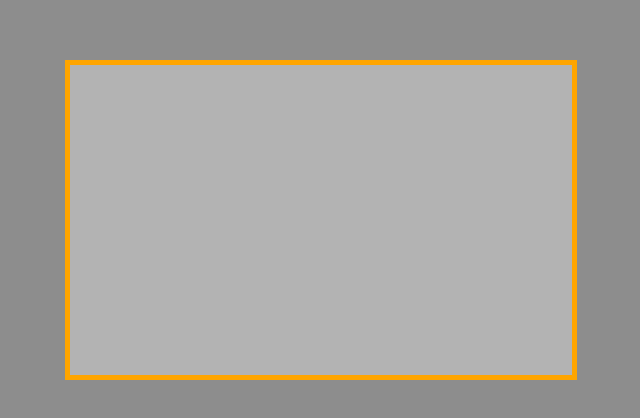
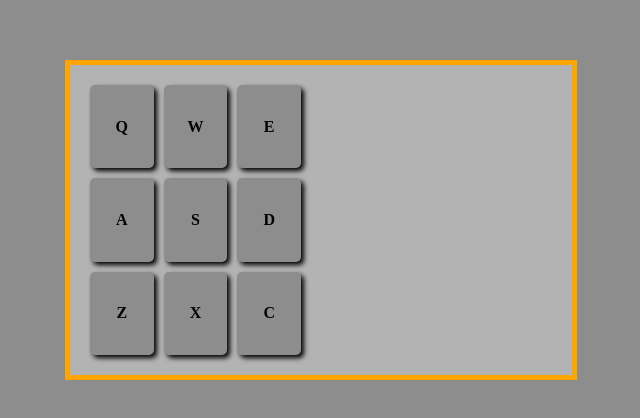
Before and after one commit to mdtagg/React_Drum_Kit, a React (Vite) app: page / in a window 1280 px wide. Shown: the part 180-598 px from the top of the page, without its empty margins (319-959 px from the left). Built offline with nearby package versions, Linux system fonts and the light colour scheme.

Commit message:
drum pad buttons added and styled

```diff
--- /dev/null
+++ b/src/DrumKeys/index.css
@@ -0,0 +1,18 @@
+.key-container {
+    display:grid;
+    grid-template-columns: repeat(3, 1fr);
+    width:50%;
+    height:100%;
+    padding:20px;
+    gap:10px;
+}
+
+.drum-pad {
+    display:flex;
+    justify-content: center;
+    align-items: center;
+    background:#8d8d8d;
+    font-weight:bold;
+    box-shadow: black 3px 3px 5px;
+    border-radius:5px;
+}
--- a/src/DrumKeys/index.tsx
+++ b/src/DrumKeys/index.tsx
@@ -1,9 +1,18 @@
-
+import "./index.css"
 
 const DrumKeys = () => {
+
     return (
-        <div>
-
+        <div className="key-container">
+            <div className="drum-pad">Q</div>
+            <div className="drum-pad">W</div>
+            <div className="drum-pad">E</div>
+            <div className="drum-pad">A</div>
+            <div className="drum-pad">S</div>
+            <div className="drum-pad">D</div>
+            <div className="drum-pad">Z</div>
+            <div className="drum-pad">X</div>
+            <div className="drum-pad">C</div>
         </div>
     )
 }
```
